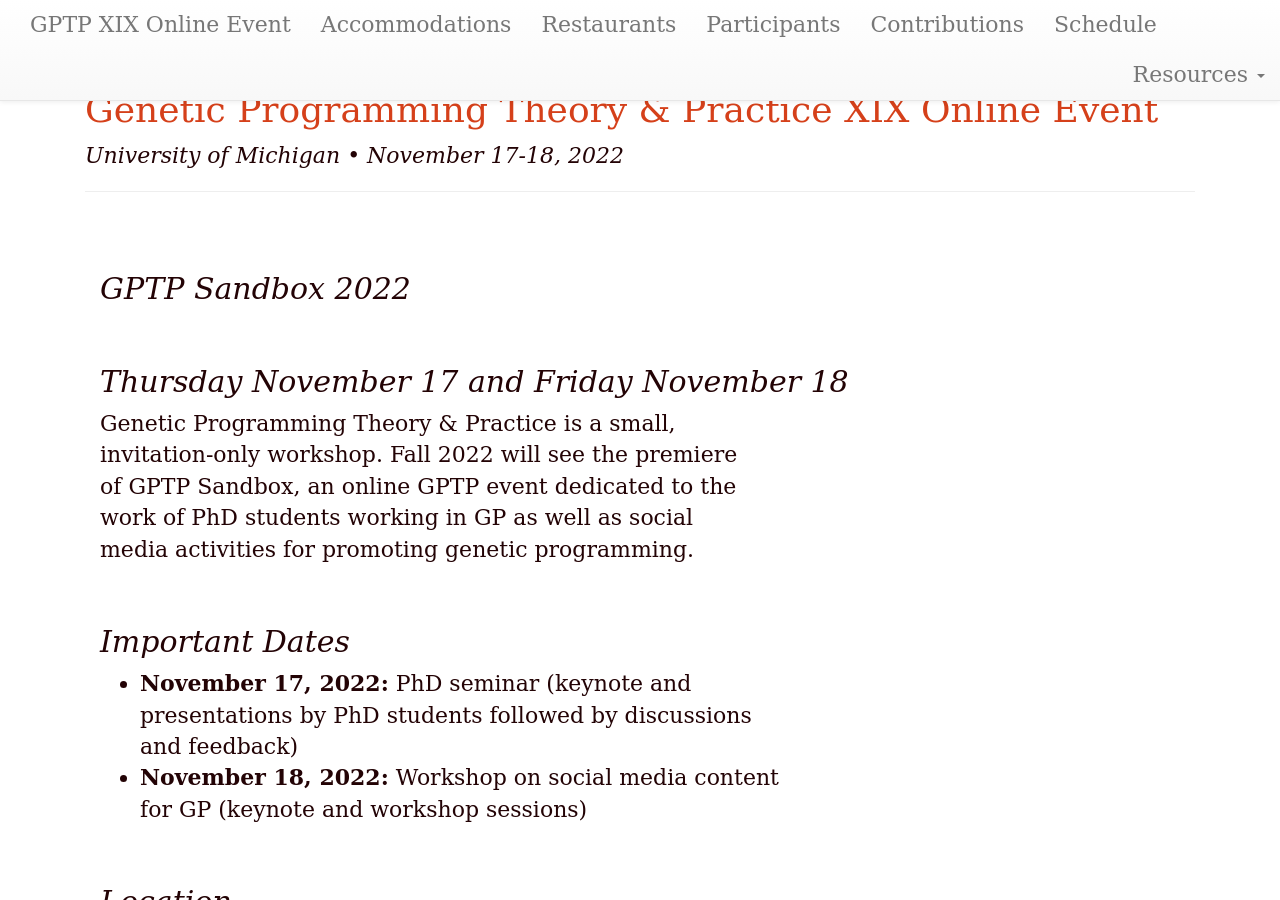
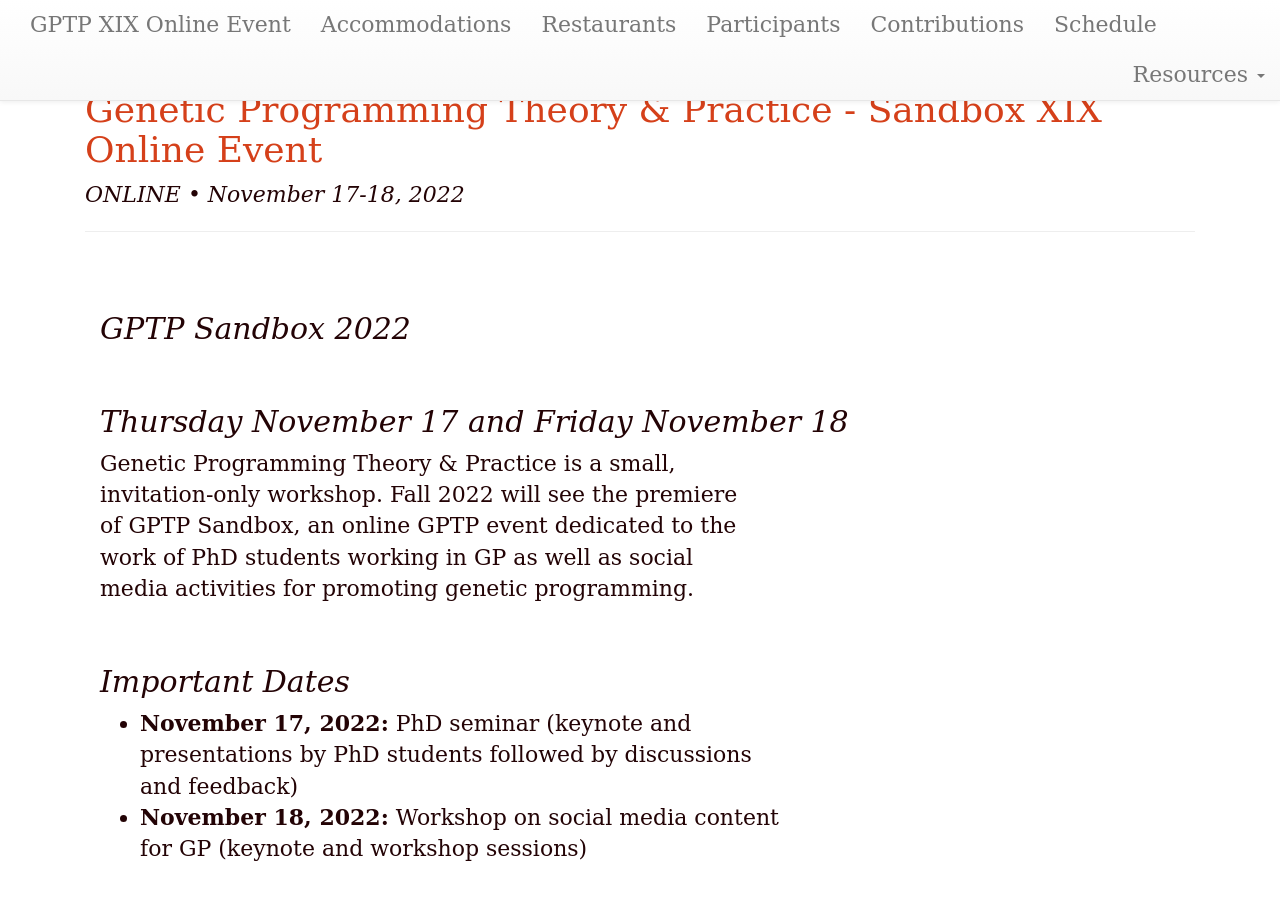
Before and after one commit to GPTP-workshop/gptp-workshop.github.io, a Jekyll site: the page built from index.md, in a window 1280 px wide and 900 px high. Built offline with Jekyll 4.4.1, drawn with Linux system fonts in a browser that asks for light colours; our own code applies the rules of GitHub Pages for plain Markdown files.

Commit message:
Update default.html

```diff
--- a/_layouts/default.html
+++ b/_layouts/default.html
@@ -20,8 +20,8 @@
 
     <div class="container">
       <div class="col-sm-12">
-        <h1><a href="index.html">Genetic Programming Theory & Practice {{page.roman}}</a></h1>
-        <div class="dateline">University of Michigan • {{page.dates}} <hr /></div>
+        <h1><a href="index.html">Genetic Programming Theory & Practice - Sandbox {{page.roman}}</a></h1>
+        <div class="dateline">ONLINE • {{page.dates}} <hr /></div>
         <div class="col-sm-12">
         {{ content }}
         </div>
```
